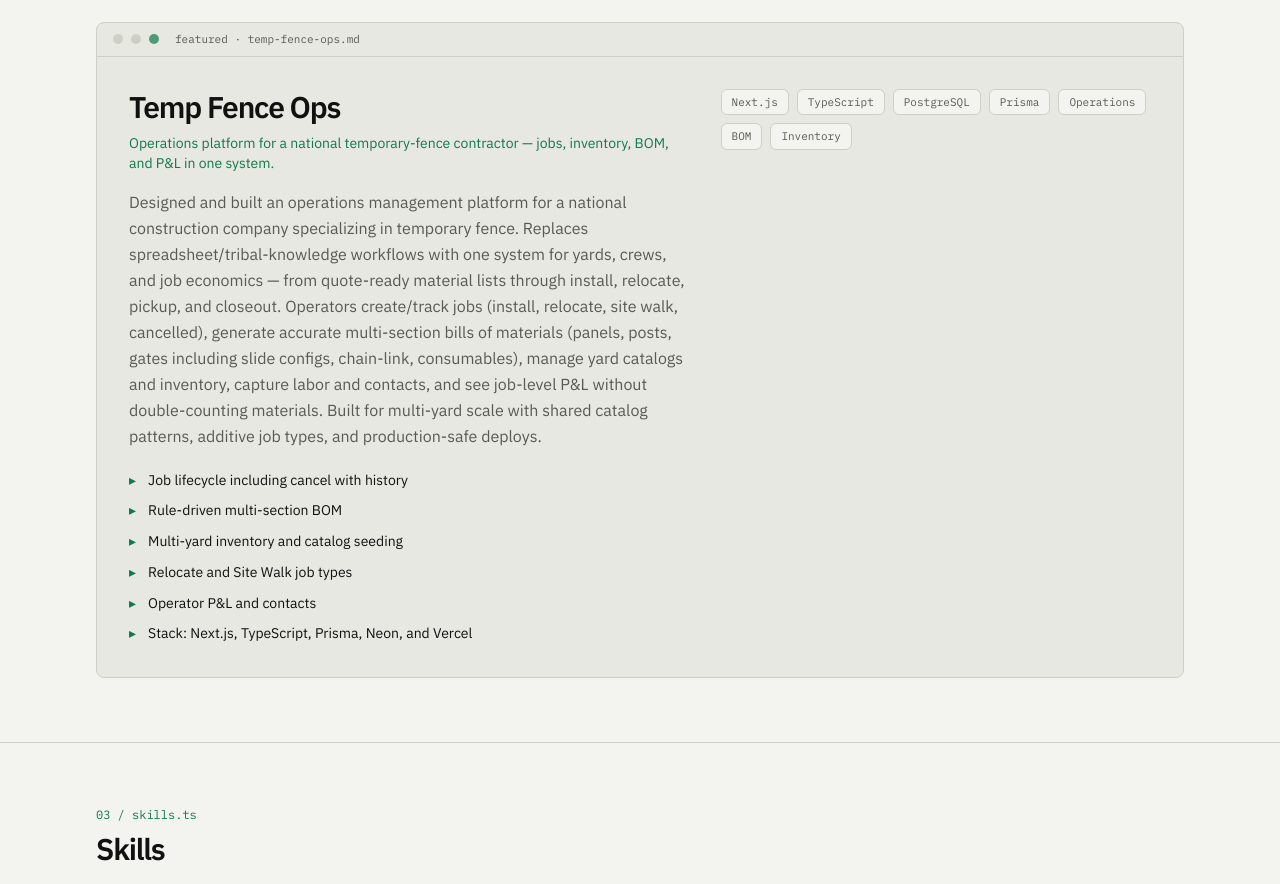
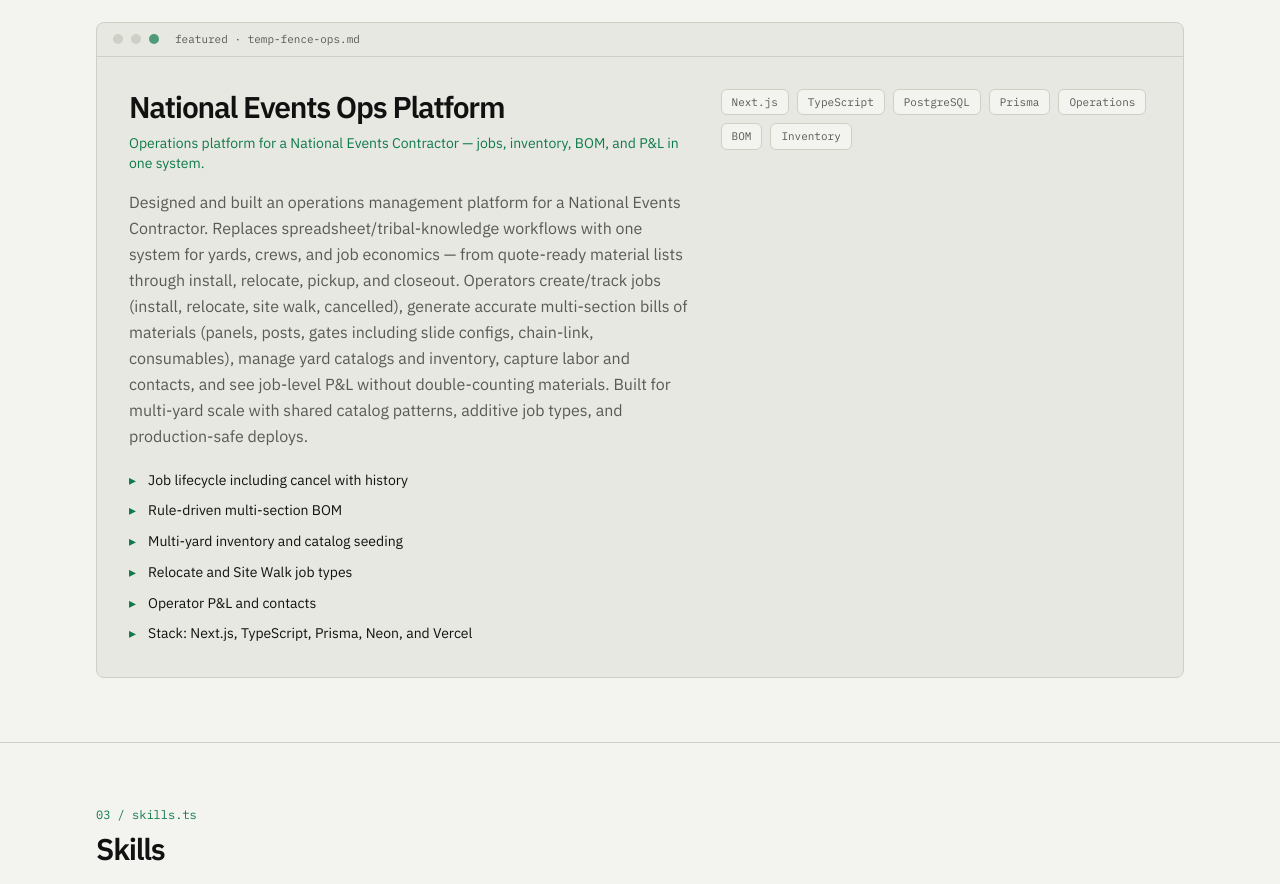
Before and after one commit to al4142/portfolio, a Next.js app: page / in a window 1280 px wide. Shown: the part 1897-2781 px from the top of the page. Built offline with nearby package versions, Linux system fonts and the light colour scheme.

Commit message:
Rename Temp Fence Ops to National Events Ops Platform
Retitle the project and point the summary and description at a National Events Contractor, leaving the id and product-capability copy in place.

Co-authored-by: Alex Lopez <al4142@users.noreply.github.com>

```diff
--- a/src/content/site.ts
+++ b/src/content/site.ts
@@ -174,11 +174,11 @@ export const site: SiteContent = {
       },
       {
         id: "temp-fence-ops",
-        title: "Temp Fence Ops",
+        title: "National Events Ops Platform",
         summary:
-          "Operations platform for a national temporary-fence contractor — jobs, inventory, BOM, and P&L in one system.",
+          "Operations platform for a National Events Contractor — jobs, inventory, BOM, and P&L in one system.",
         description:
-          "Designed and built an operations management platform for a national construction company specializing in temporary fence. Replaces spreadsheet/tribal-knowledge workflows with one system for yards, crews, and job economics — from quote-ready material lists through install, relocate, pickup, and closeout. Operators create/track jobs (install, relocate, site walk, cancelled), generate accurate multi-section bills of materials (panels, posts, gates including slide configs, chain-link, consumables), manage yard catalogs and inventory, capture labor and contacts, and see job-level P&L without double-counting materials. Built for multi-yard scale with shared catalog patterns, additive job types, and production-safe deploys.",
+          "Designed and built an operations management platform for a National Events Contractor. Replaces spreadsheet/tribal-knowledge workflows with one system for yards, crews, and job economics — from quote-ready material lists through install, relocate, pickup, and closeout. Operators create/track jobs (install, relocate, site walk, cancelled), generate accurate multi-section bills of materials (panels, posts, gates including slide configs, chain-link, consumables), manage yard catalogs and inventory, capture labor and contacts, and see job-level P&L without double-counting materials. Built for multi-yard scale with shared catalog patterns, additive job types, and production-safe deploys.",
         featured: true,
         tags: [
           "Next.js",
```
